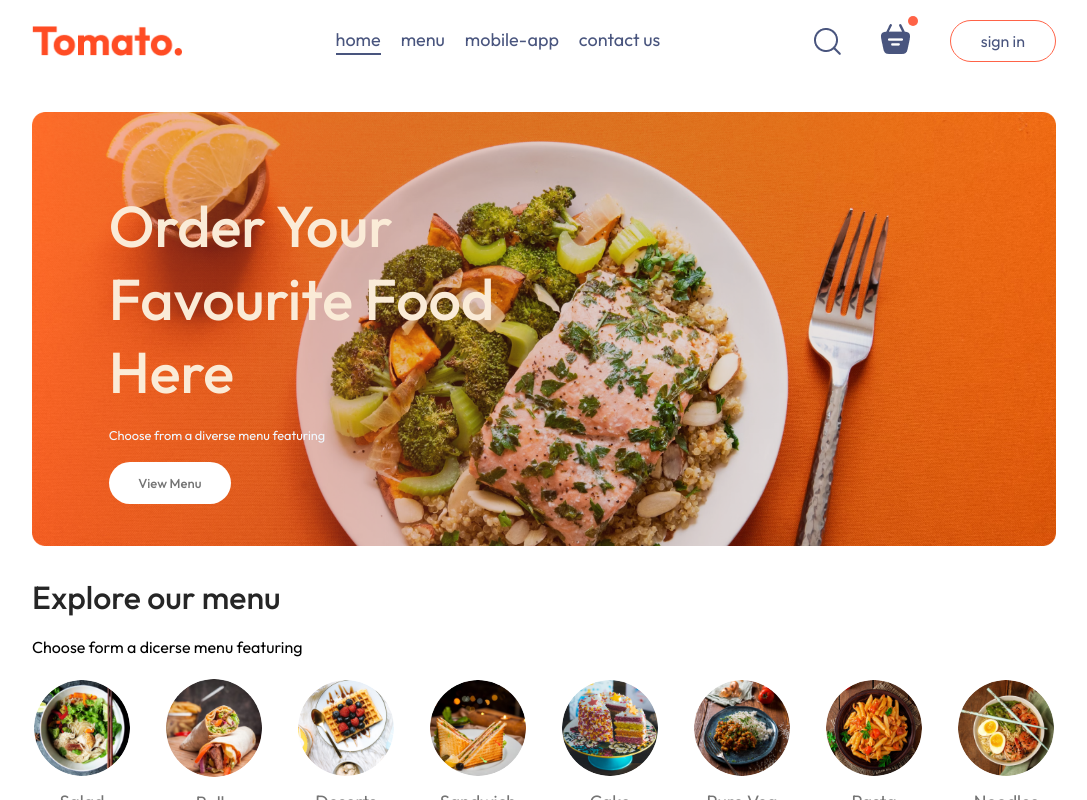
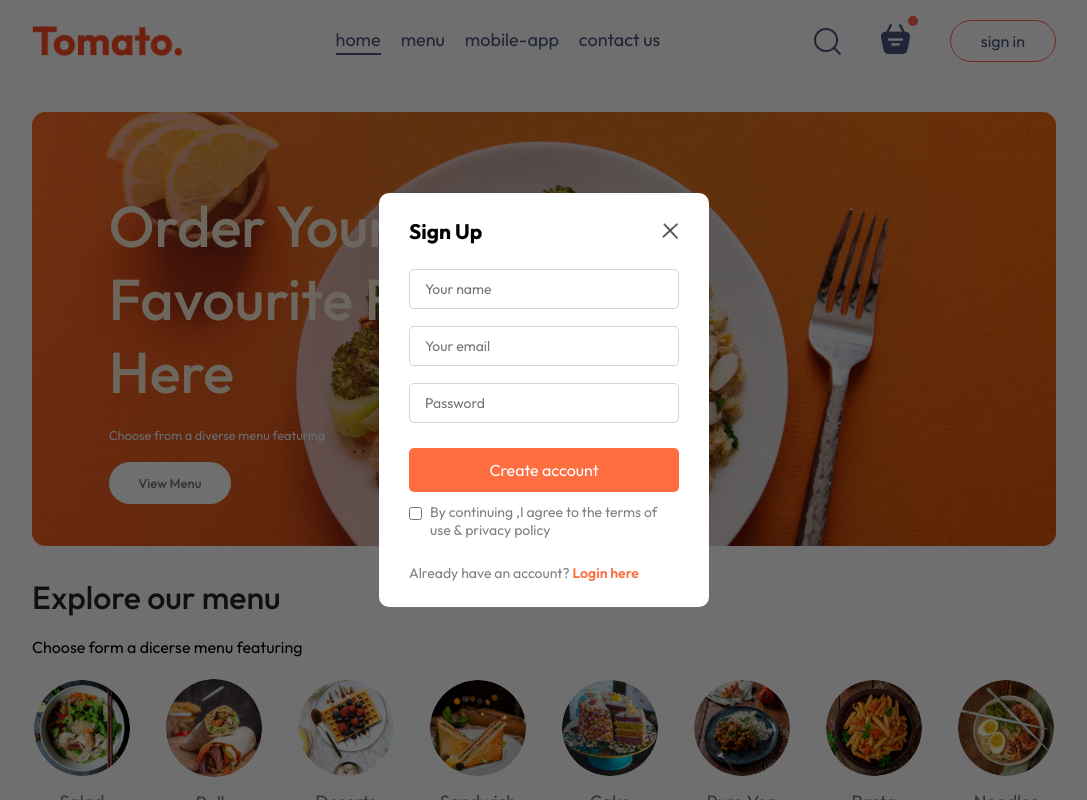
Before and after one commit to Smithz0/Well_Food_React, a React (Vite) app: page / in a window 1280 px wide. Both pictures are taken after a click on the button "sign in". Shown: the top 800 px of the page, without its empty margins (96-1183 px from the left). Built offline with nearby package versions, Linux system fonts and the light colour scheme.

Commit message:
created signup/login page

```diff
--- a/src/App.jsx
+++ b/src/App.jsx
@@ -5,12 +5,17 @@
 import Home from "./pages/Home/Home";
 import Cart from "./pages/Cart/Cart";
 import Footer from "./components/Footer/Footer";
+import Loginpopup from "./components/Loginpopup/Loginpopup";
 
 const App = () => {
+  const [showLogin, setShowLogin] = React.useState(false);
   return (
+
+
     <>
+    {showLogin?<Loginpopup setShowLogin={setShowLogin} />:<></>}
       <div className="app">
-        <Navbar />
+        <Navbar  setShowLogin={setShowLogin} />
         <Routes>
           <Route path="/" element={<Home />} />
           <Route path="/cart" element={<Cart />} />
--- /dev/null
+++ b/src/components/Loginpopup/Loginpopup.css
@@ -0,0 +1,88 @@
+.login-popup{
+    position:absolute;
+    z-index: 1;
+    width: 100%;
+    height: 100%;
+    background-color:#00000090 ;
+    display: grid;
+}
+
+.login-popup-container{
+    place-self: center;
+    width: max(23vw,330px);
+    color: #808080;
+    background-color: white;
+    display: flex;
+    flex-direction: column;
+    gap: 25px;
+    padding: 25px 30px;
+    border-radius: 10px;
+    font-size: 14px;
+    animation: fadein 0.5s;
+}
+
+.login-popup-title{
+    display: flex;
+    justify-content:space-between ;
+    align-items: center;
+    color: black;
+}
+
+.login-popup-title img{
+    width: 17px;
+    cursor: pointer;
+}
+
+.login-popup-inputs{
+    display: flex;
+    flex-direction: column;
+    gap: 17px;
+}
+
+
+.login-popup-inputs input{
+    padding: 10px 15px;
+    border: 1px solid #d3d3d3;
+    border-radius: 5px;
+    font-size: 14px;
+    outline: none;
+}
+
+.login-popup-inputs input:focus{
+    border: 1px solid #ff6e40;
+}
+
+
+.login-popup-container button{
+    padding: 12px 15px;
+    background-color: #ff6e40;
+    color: white;
+    border: none;
+    border-radius: 5px;
+    font-size: 16px;
+    cursor: pointer;
+}
+
+.login-popup-container button:hover{
+    background-color: #ff3b1f;
+}
+
+.login-popup-condition{
+    display: flex;
+    align-items: start;
+    gap: 8px;
+    margin-top: -14px;
+
+}
+
+.login-popup-condition input{
+    width: 15px;
+    height: 15px;
+    margin-top: 3px;
+}
+
+.login-popup p span{
+    color: #ff6e40;
+    cursor: pointer;
+    font-weight: 600;
+}
--- /dev/null
+++ b/src/components/Loginpopup/Loginpopup.jsx
@@ -0,0 +1,35 @@
+import React, { useState } from 'react'
+import './Loginpopup.css'
+import {assets} from '../../assets/assets';
+const Loginpopup = ({setShowLogin}) => {
+
+    const[currstate,setCurrstate]=useState("Sign Up");
+  return (
+    <div className='login-popup'>
+        <form action="" className="login-popup-container">
+            <div className="login-popup-title">
+                <h2>{currstate}</h2>
+                <img onClick={()=>setShowLogin(false)} src = {assets.cross_icon} alt="" />
+            </div>
+            <div className="login-popup-inputs">
+              {currstate==="Login"?<></>:<input type="text"  placeholder='Your name' required/>}
+              <input type="text"  placeholder='Your email' required/>
+              <input type="text" placeholder='Password' required/>
+            </div>
+            <button> {currstate === "Sign Up"?"Create account":"Login"}</button>
+            <div className="login-popup-condition">
+              <input type="checkbox"  required/>
+              <p>By continuing ,I agree to the terms of use & privacy policy</p>
+            </div>
+            {currstate==="Login"?<p>Create a new account? <span onClick={()=>setCurrstate("Sign Up")}> Click here</span></p>
+            :<p>Already have an account? <span onClick={()=>setCurrstate("Login")}>Login here</span></p>
+            }
+
+
+        </form>
+
+    </div>
+  )
+}
+
+export default Loginpopup
--- a/src/components/navbar/Navbar.jsx
+++ b/src/components/navbar/Navbar.jsx
@@ -2,7 +2,7 @@
 import './navbar.css'
 import { assets } from '../../assets/assets'
 import { Link } from 'react-router-dom'
-const Navbar = () => {
+const Navbar = ({setShowLogin}) => {
 
     const[menu,setmenu]=useState("home");
 
@@ -22,7 +22,7 @@
                     <img src={assets.basket_icon} alt="" />
                     <div className="dot"></div>
             </div>
-            <button>sign in</button>
+            <button onClick={()=>setShowLogin(true)}>sign in</button>
             </div>
     </div>
   )
```
